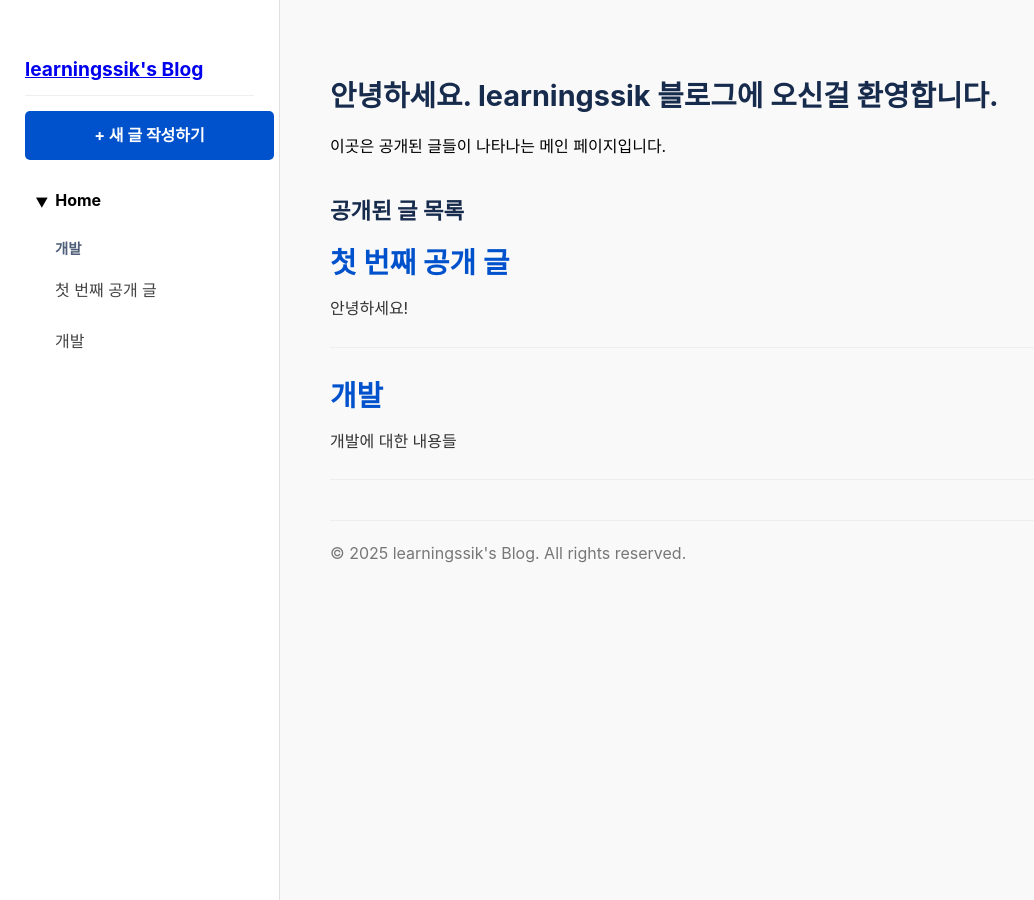
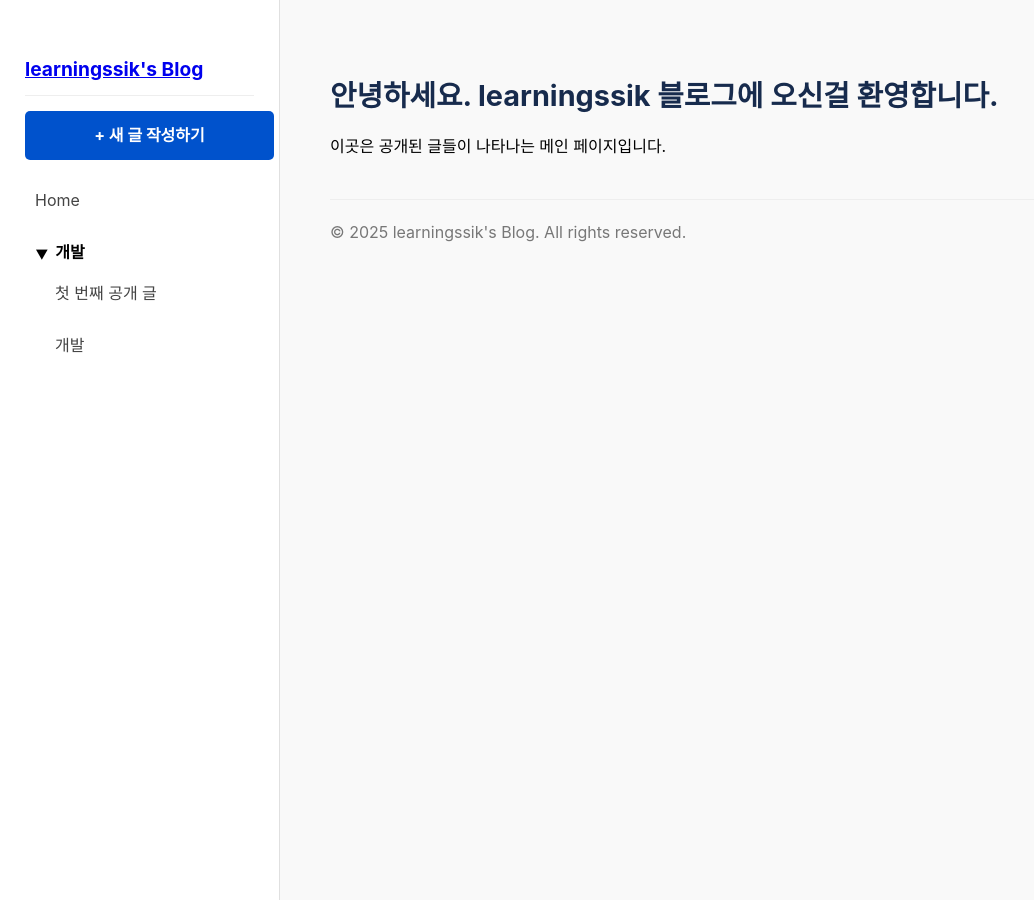
Before and after one commit to learningssik/learningssik.github.io, a Jekyll site: the page built from index.markdown, in a window 1280 px wide. Shown: the whole page, without its empty margins (0-1034 px from the left). Built offline with Jekyll 4.4.1, drawn with Linux system fonts in a browser that asks for light colours.

Commit message:
fix(UI): Clean up homepage and fix sidebar navigation

```diff
--- a/_includes/sidebar.html
+++ b/_includes/sidebar.html
@@ -4,11 +4,11 @@
 
 <nav class="sidebar-nav">
   <ul>
+    <li><a href="{{ '/' | relative_url }}">Home</a></li>
     <li>
       <details class="nav-section" open>
-        <summary>Home</summary>
+        <summary>개발</summary>
         <ul>
-          <li class="nav-subtitle">개발</li>
           {% for post in site.public %}
             <li><a href="{{ post.url | relative_url }}">{{ post.title }}</a></li>
           {% endfor %}
--- a/index.markdown
+++ b/index.markdown
@@ -6,16 +6,3 @@ title: Home
 ## 안녕하세요. learningssik 블로그에 오신걸 환영합니다.
 
 이곳은 공개된 글들이 나타나는 메인 페이지입니다.
-
-### 공개된 글 목록
-
-<ul class="post-list">
-  {% for post in site.public %}
-    <li>
-      <a href="{{ post.url | relative_url }}">
-        <h2>{{ post.title }}</h2>
-        <p>{{ post.excerpt | strip_html | truncatewords: 30 }}</p>
-      </a>
-    </li>
-  {% endfor %}
-</ul>
```
